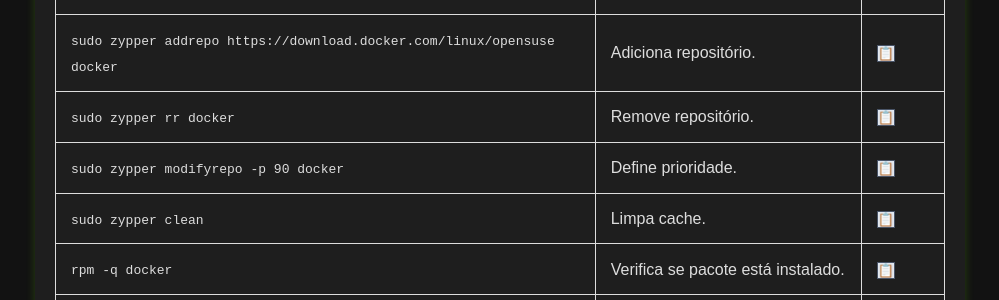
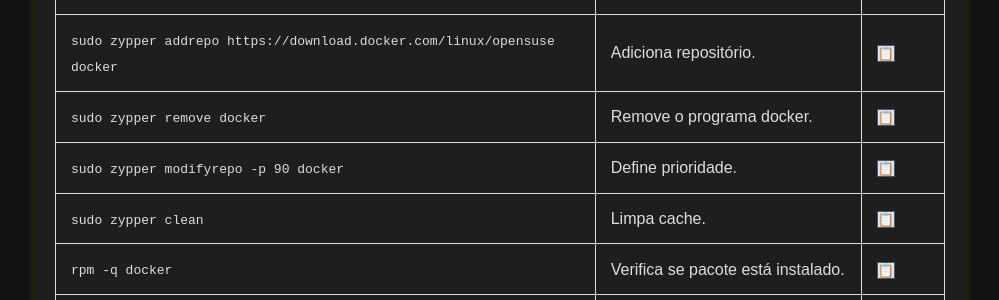
Before and after one commit to Piolinux/piolinux-site, a Jekyll site: the page built from _pages/_comandos/gerenciamento-de-pacotes.md, in a window 1280 px wide and 900 px high, scrolled down 4210 px. Shown: the part 152-452 px from the top of the window, without its empty margins (140-1139 px from the left). Built offline with Jekyll 4.4.1, drawn with Linux system fonts in a browser that asks for light colours.

Commit message:
Update gerenciamento-de-pacotes.md

```diff
--- a/_pages/_comandos/gerenciamento-de-pacotes.md
+++ b/_pages/_comandos/gerenciamento-de-pacotes.md
@@ -444,9 +444,9 @@ function filtrarLinhas(termo) {
       <td data-label="Ação"><button class="copy-btn" data-command="sudo zypper addrepo https://download.docker.com/linux/opensuse docker">📋</button></td>
     </tr>
     <tr>
-  <td data-label="Comando"><code>sudo zypper rr docker</code></td>
-  <td data-label="Descrição">Remove repositório.</td>
-  <td data-label="Ação"><button class="copy-btn" data-command="sudo zypper rr docker">📋</button></td>
+  <td data-label="Comando"><code>sudo zypper remove docker</code></td>
+  <td data-label="Descrição">Remove o programa docker.</td>
+  <td data-label="Ação"><button class="copy-btn" data-command="sudo zypper remove docker">📋</button></td>
 </tr>
     <tr>
       <td data-label="Comando"><code>sudo zypper modifyrepo -p 90 docker</code></td>
```
